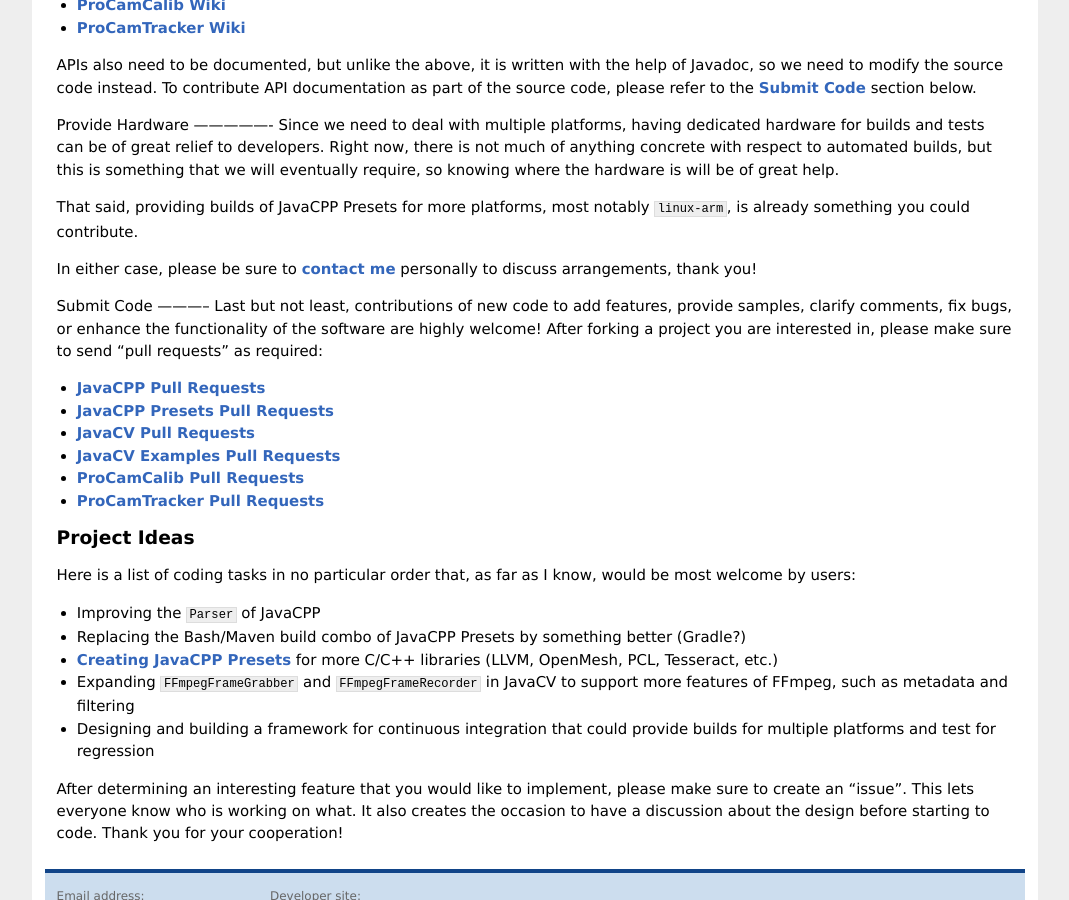
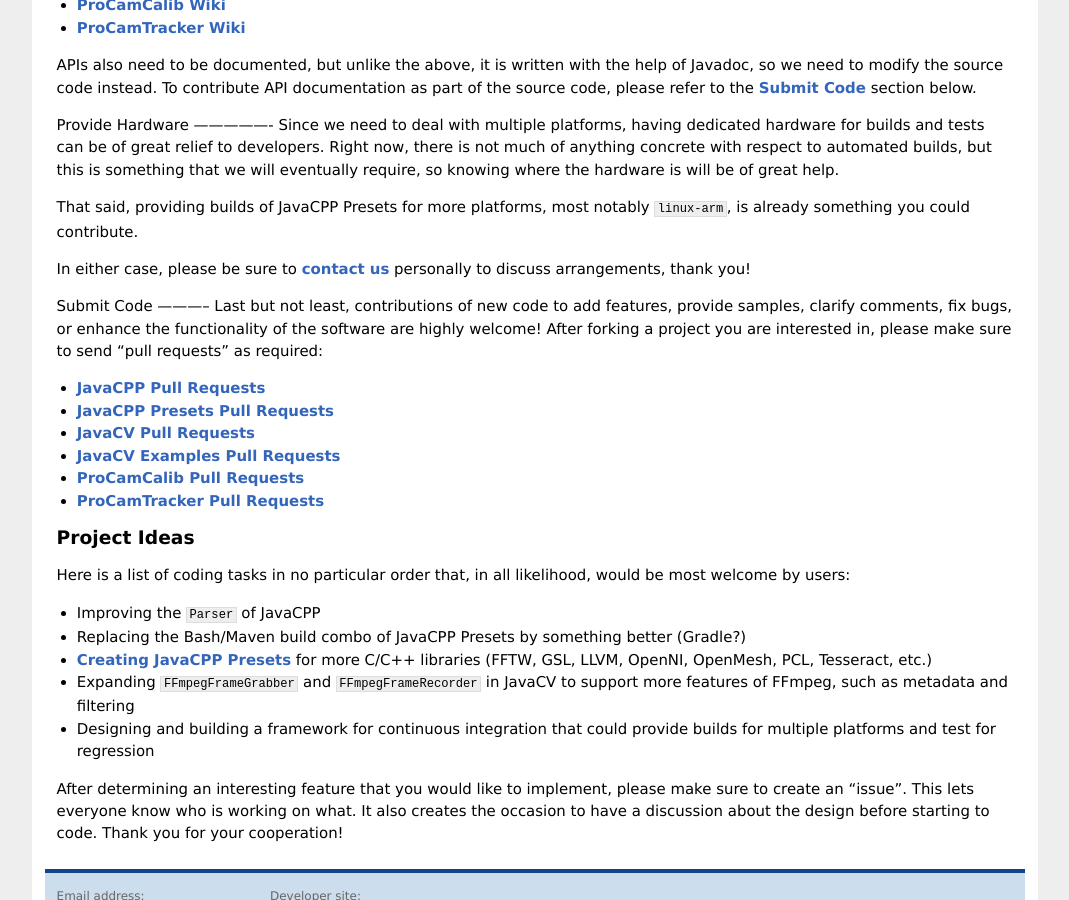
Before and after one commit to bytedeco/bytedeco.github.io, a Jekyll site: the page built from contribute/index.md, in a window 1280 px wide and 900 px high, scrolled down 908 px. Shown: the whole window, without its empty margins (105-1174 px from the left). Built offline with Jekyll 4.4.1, drawn with Linux system fonts in a browser that asks for light colours; Markdown is read by kramdown in place of the engine named in the settings.

```diff
--- a/_layouts/default.html
+++ b/_layouts/default.html
@@ -22,6 +22,7 @@
             <a class="extra" href="/about/">about</a>
             <a class="extra" href="/contribute/">contribute</a>
             <a class="extra" href="/download/">download</a>
+            <a class="extra" href="/faq/">faq</a>
             <a class="extra" href="/news/">news</a>
           </nav>
 
--- a/contribute/index.md
+++ b/contribute/index.md
@@ -51,7 +51,7 @@ Since we need to deal with multiple platforms, having dedicated hardware for bui
 
 That said, providing builds of JavaCPP Presets for more platforms, most notably `linux-arm`, is already something you could contribute.
 
-In either case, please be sure to [contact me](mailto:contact at bytedeco.org) personally to discuss arrangements, thank you!
+In either case, please be sure to [contact us](mailto:contact at bytedeco.org) personally to discuss arrangements, thank you!
 
 <a id="submit-code"></a>
 Submit Code
@@ -67,11 +67,11 @@ Last but not least, contributions of new code to add features, provide samples,
 
 ### Project Ideas
 
-Here is a list of coding tasks in no particular order that, as far as I know, would be most welcome by users:
+Here is a list of coding tasks in no particular order that, in all likelihood, would be most welcome by users:
 
  * Improving the `Parser` of JavaCPP
  * Replacing the Bash/Maven build combo of JavaCPP Presets by something better (Gradle?)
- * [Creating JavaCPP Presets](https://github.com/bytedeco/javacpp-presets/wiki/Create-New-Presets) for more C/C++ libraries (LLVM, OpenMesh, PCL, Tesseract, etc.)
+ * [Creating JavaCPP Presets](https://github.com/bytedeco/javacpp-presets/wiki/Create-New-Presets) for more C/C++ libraries (FFTW, GSL, LLVM, OpenNI, OpenMesh, PCL, Tesseract, etc.)
  * Expanding `FFmpegFrameGrabber` and `FFmpegFrameRecorder` in JavaCV to support more features of FFmpeg, such as metadata and filtering
  * Designing and building a framework for continuous integration that could provide builds for multiple platforms and test for regression
 
--- a/index.html
+++ b/index.html
@@ -24,6 +24,7 @@ title: Bytedeco Home
     <li><a href="http://www.ptgrey.com/products/pgrflycapture/">PGR FlyCapture</a> &ndash; Image acquisition and camera control software</li>
     <li><a href="http://www.muonics.net/school/spring05/videoInput/">videoInput</a> &ndash; A free Windows video capture library</li>
     <li><a href="http://handheldar.icg.tugraz.at/artoolkitplus.php">ARToolKitPlus</a> &ndash; Marker-based augmented reality tracking library</li>
+    <li><a href="https://github.com/bytedeco/javacpp-presets/wiki/Create-New-Presets">Add here your favorite C/C++ library</a> &ndash; FFTW, GSL, LLVM, OpenNI, OpenMesh, PCL, Tesseract, etc.</li>
     </ul></li>
     <li><a href="https://github.com/bytedeco/javacv">JavaCV</a> &ndash; Library based on the JavaCPP Presets that depends on commonly used native libraries in the field of computer vision to facilitate the development of those applications on the Java platform. It provides easy-to-use interfaces to grab frames from cameras and audio/video streams, process them, and record them back on disk or send them over the network.</li>
     <li><a href="https://github.com/bytedeco/javacv-examples">JavaCV Examples</a> &ndash; Collection of examples originally written in C++ for the book entitled <em>OpenCV 2 Computer Vision Application Programming Cookbook</em> by Robert Laganière, but ported to JavaCV and written in Scala.</li>
```
Also changed, not shown: about/index.md (+1 -1 lines), faq/index.md (added, +27 -0 lines).
